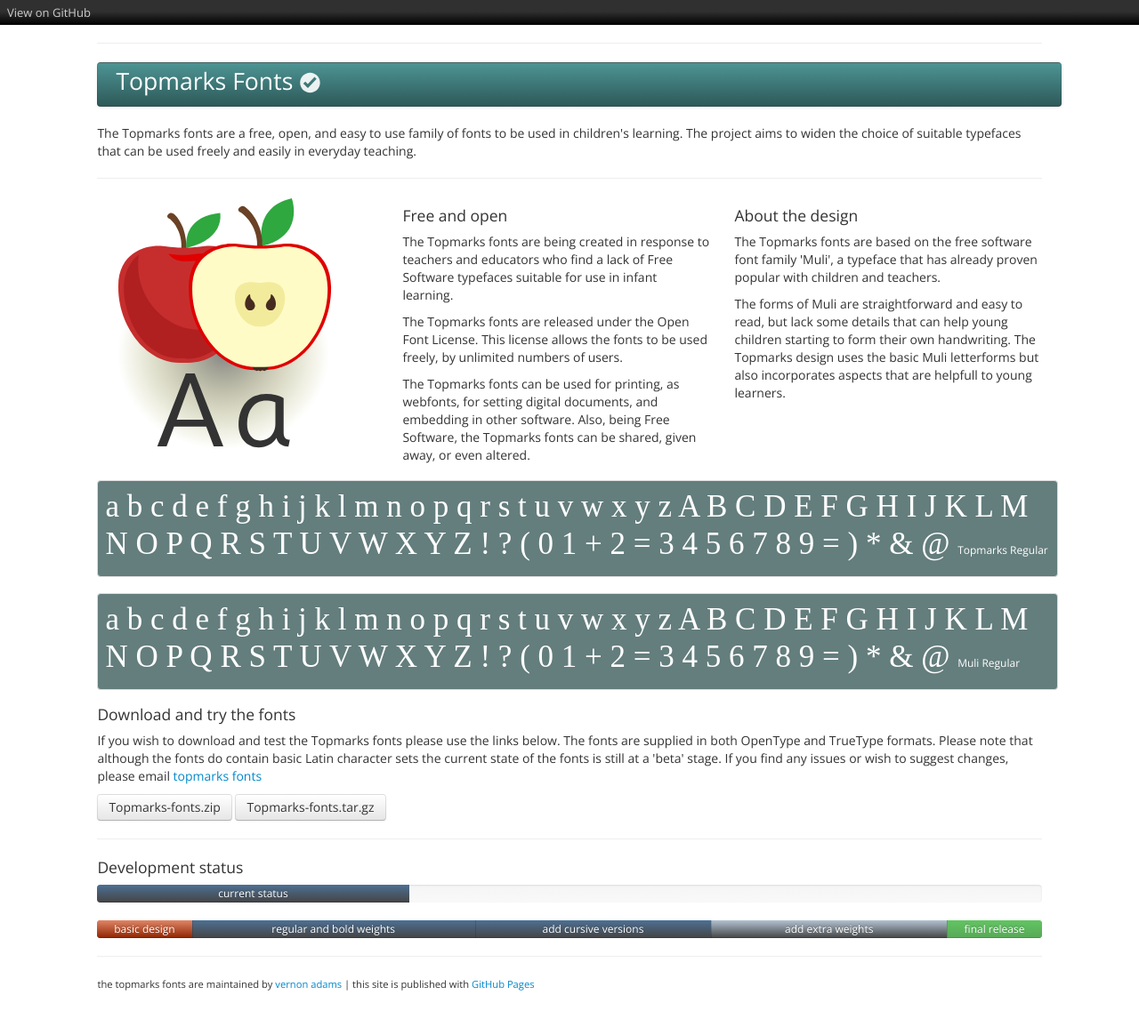
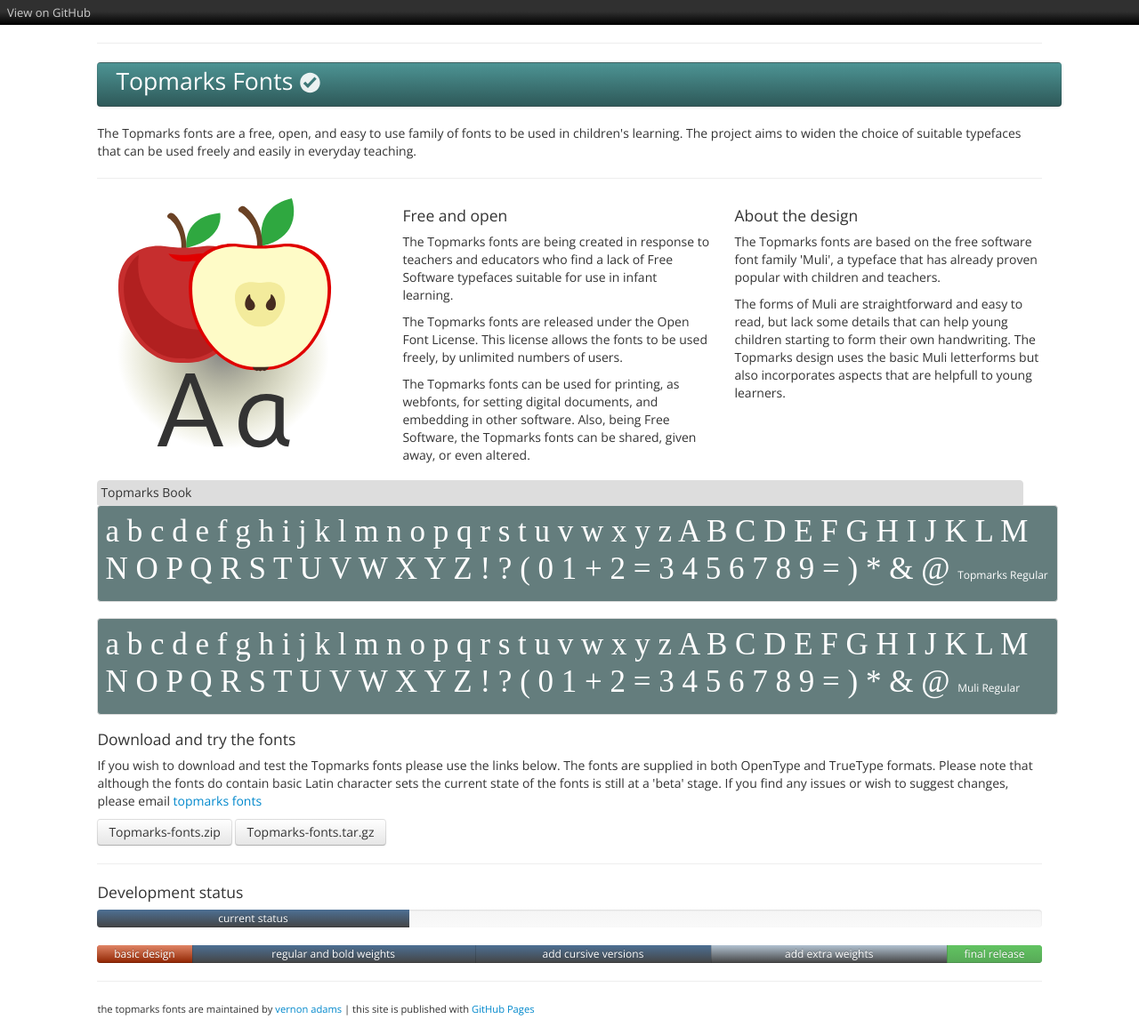
Before and after one commit to vernnobile/topmarks, a Jekyll site: the page built from index.html, in a window 1280 px wide. Shown: the whole page at 89% size. Built offline with Jekyll 4.4.1, drawn with Linux system fonts in a browser that asks for light colours; some web fonts are replaced; before the commit the page ends 1127 px from its top, so only the background shows below that.

Commit message:
Update specimen.html

```diff
--- a/_includes/specimen.html
+++ b/_includes/specimen.html
@@ -1,4 +1,5 @@
 <div>
+<div class="tab">Topmarks Book</div>
 <div style="font-family:topmarksbook" class="specimen">a b c d e f g h i j k l m n o p q r s t u v w x y z A B C D E F G H I J K L M N O P Q R S T U V W X Y Z ! ? ( 0 1 + 2 = 3 4 5 6 7 8 9 = ) * & @ <span style="font-size:12px">Topmarks Regular</span></div>
 <div style="font-family:mulimedium" class="specimen">a b c d e f g h i j k l m n o p q r s t u v w x y z A B C D E F G H I J K L M N O P Q R S T U V W X Y Z ! ? ( 0 1 + 2 = 3 4 5 6 7 8 9 = ) * & @ <span style="font-size:12px">Muli Regular</span></div>
 </div>
```
